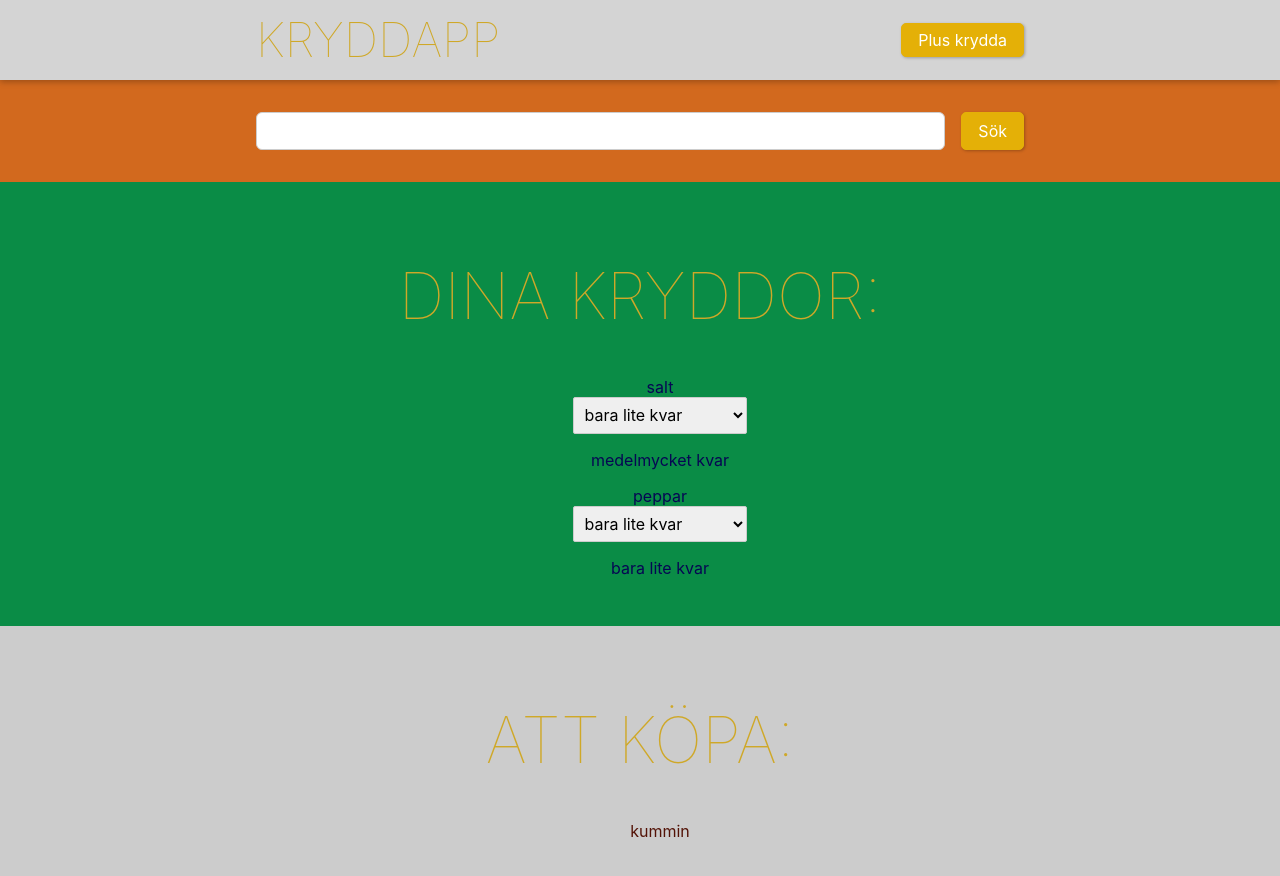
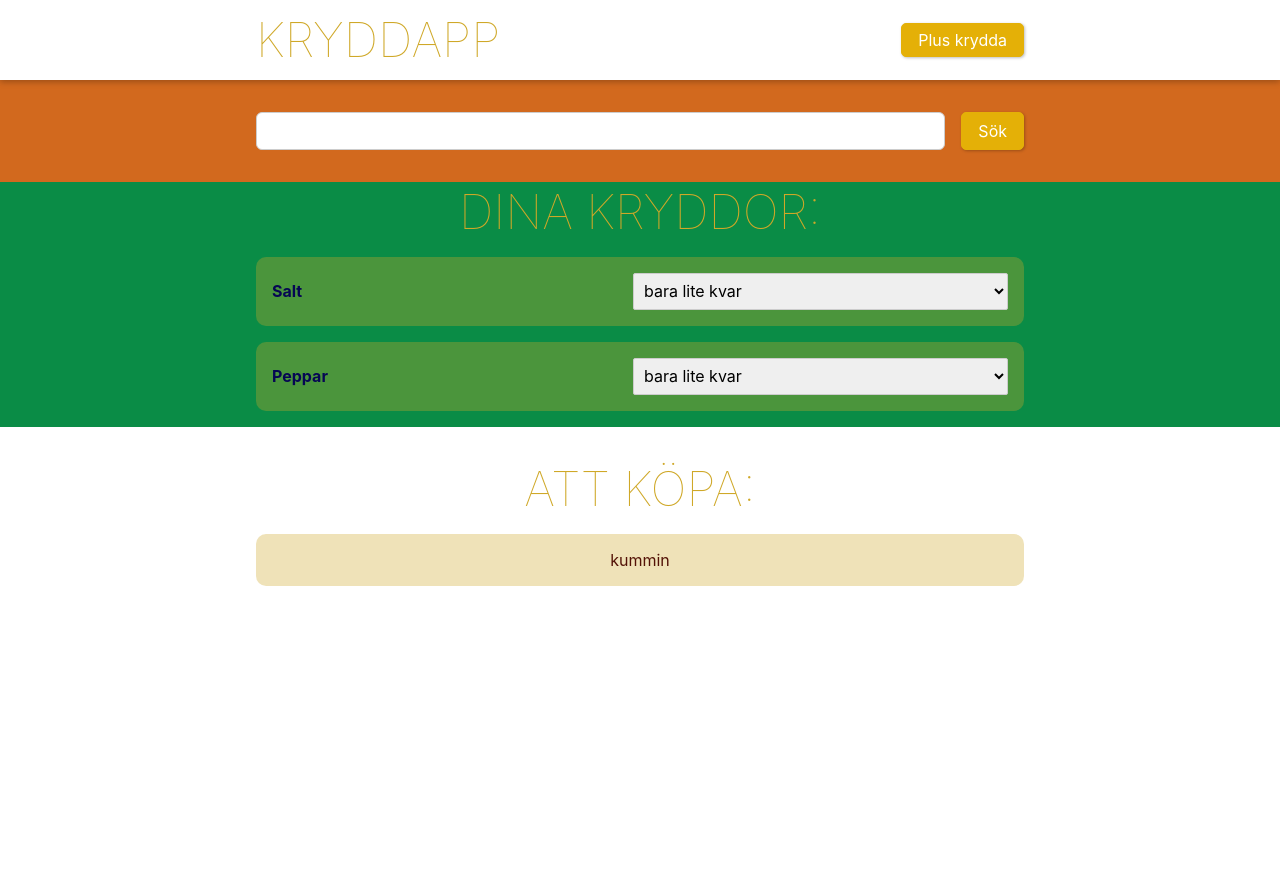
Before and after one commit to Novvea/kryddapp, a Svelte app: page / in a window 1280 px wide. Shown: the top 876 px of the page. After the commit the page ends 800 px from the top, so only its background shows below. Built offline with nearby package versions, Linux system fonts and the light colour scheme.

Commit message:
Update styling

```diff
--- a/src/App.svelte
+++ b/src/App.svelte
@@ -75,32 +75,36 @@
 	</div>
 
 <!--	KRYDDSKÅPET -->
-	<div class="mySpices_div app_div">
+	<div class="mySpices_container">
+		<div class="mySpices_content">
 			<h1>Dina kryddor:</h1>
 			<ul class="spice_list">
 				{#each Object.keys(spiceItems) as name}
-		<li>{name}</li>
-		<select bind:value={selected} on:blur={() => answer = ''}>
+					<li class="spice_list_item">
+						<div class="spice_name">{name}</div>
+						<select bind:value={selected} on:blur={() => answer = ''} class="spice_amount">
 							{#each amountArray as arrayAnswer}
 								<option value={arrayAnswer}>
 									{arrayAnswer.text}
 								</option>
 							{/each}
 						</select>
-	<p>{spiceItems[name].amount}</p>
+					</li>
 				{:else}
 					<p>Din kryddlåda är just nu tom :(</p>
 				{/each}
 			</ul>
 			</div>
+		</div>
+
 
 <!--	KÖP -->
-<div class="toBuy_div app_div">
+<div class="toBuy_div">
 	{#if Object.keys(buySpiceItems).length}
 		<h1>Att köpa:</h1>
-		<ul class="spice_list_buy app_div">
+		<ul class="spice_list_buy">
 			{#each Object.keys(buySpiceItems) as name}
-				<li>{name}</li>
+				<li class="spice_list_item">{name}</li>
 			{/each}
 		</ul>
 	{/if}
@@ -120,8 +124,9 @@
 	h1 {
 		color: #cfa828;
 		text-transform: uppercase;
-		font-size: 4em;
+		font-size: 3em;
 		font-weight: 100;
+		margin: 0;
 	}
 	h2 {
 		color: #cfa828;
@@ -139,16 +144,27 @@
 	.spice_list {
 		color: rgb(6, 6, 83);
 		list-style-type: none;
+		padding: 0;
+	}
+
+	.spice_list_item {
+		display: flex;
+		align-items: center;
+		justify-content: center;
+		padding: 1rem;
+		background: rgb(207, 168, 40, 0.33);
+		margin: 1rem 0;
+		border-radius: 10px;
 	}
 
 	.spice_list_buy {
 		color: rgb(83, 18, 6);
 		list-style-type: none;
+		max-width: 768px;
+		margin: 0 auto;
+		padding: 0;
 	}
 
-	.app_div {
-
-	}
 	.search_container {
 		width: 100%;
 		padding-top: 5rem;
@@ -172,12 +188,30 @@
 		border-radius: 6px;
 	}
 
-	.mySpices_div {
-		padding: 2rem;
-		background: rgb(10 140 70);
+	.mySpices_container {
+		background: rgb(10, 140, 70);
+		display: flex;
+		align-items: center;
+		justify-content: center;
 	}
+
+	.mySpices_content {
+		flex: 1;
+		max-width: 768px;
+	}
+
+	.spice_name {
+		flex: 1;
+		text-align: left;
+		font-weight: bold;
+		text-transform: capitalize;
+	}
+
+	.spice_amount {
+		flex: 1;
+	}
+
 	.toBuy_div {
 		padding: 2rem;
-		background:#ccc;
 	}
 </style>
--- a/src/Spices/EditSpiceItems.svelte
+++ b/src/Spices/EditSpiceItems.svelte
@@ -1,6 +1,6 @@
 <script>
+	import { createEventDispatcher } from "svelte";
 	import { spiceItemsInStore, buySpiceItemsInStore } from "./spices-store.js";
-	//import { createEventDispatcher } from "svelte";
 	import Button from "../UI/Button.svelte";
 	import Modal from "../UI/Modal.svelte";
 	import { LITTLE, MIDDLE, FULL } from "./amount"
@@ -15,7 +15,7 @@
 //	export const MIDDLE = "medelmycket kvar";
 //	export const FULL = "typ full";
 
-//	const dispatch = createEventDispatcher();
+	const dispatch = createEventDispatcher();
 
 	function addSpice() {
 		if (spiceName) {
--- a/src/UI/Header.svelte
+++ b/src/UI/Header.svelte
@@ -29,7 +29,7 @@ function cancelEdit(event) {
     top: 0;
     left: 0;
     height: 5rem;
-    background: #d4d4d4;
+    background: #fff;
     box-shadow: 0 2px 6px rgb(0,0,0,0.26);
     display: flex;
     flex-direction: column;
--- a/src/UI/Modal.svelte
+++ b/src/UI/Modal.svelte
@@ -7,6 +7,7 @@
   const dispatch = createEventDispatcher();
 
   function closeModal() {
+    console.log('ajgejj')
     dispatch("cancel");
   }
 </script>
```
Lines whose indentation alone changed are shown as unchanged.
